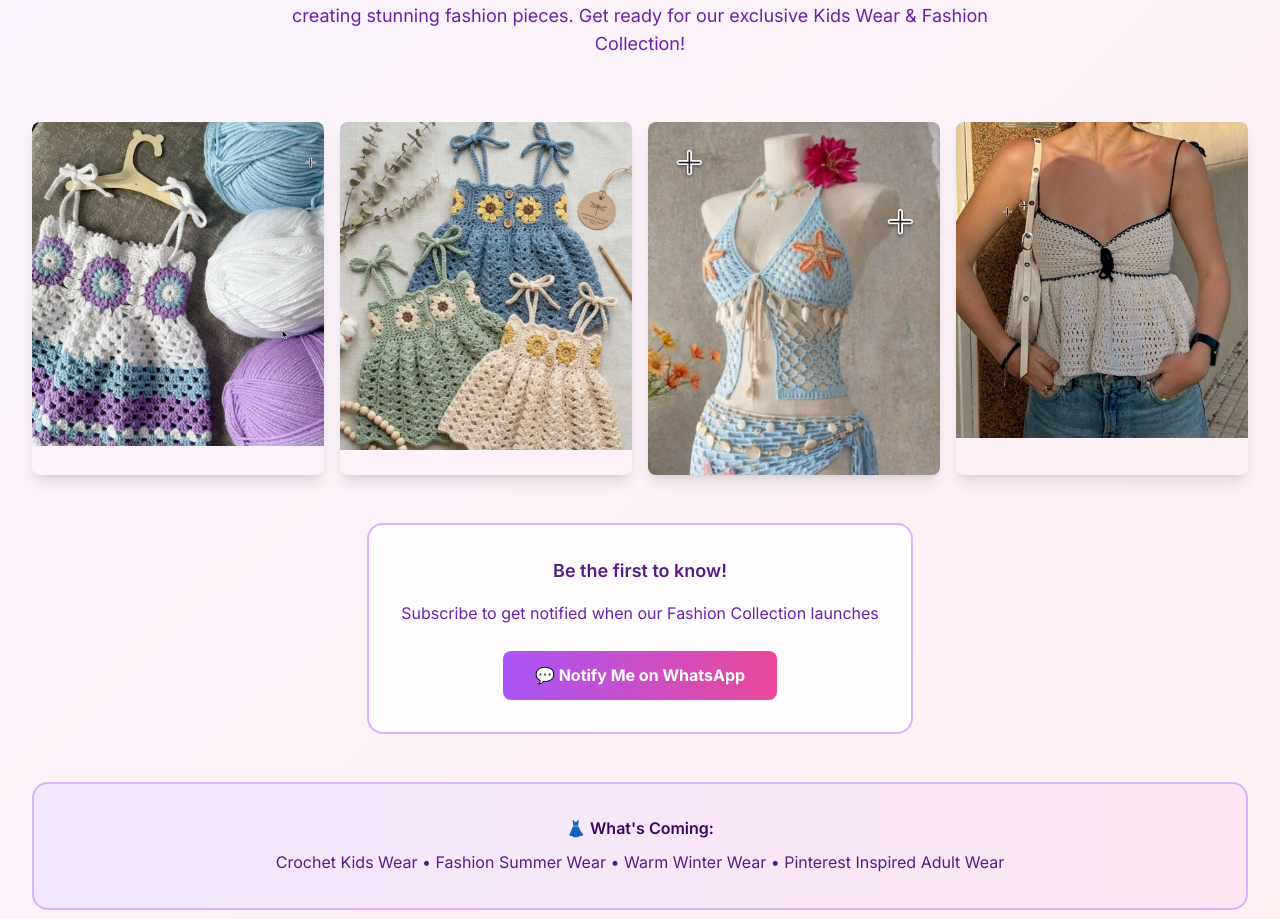
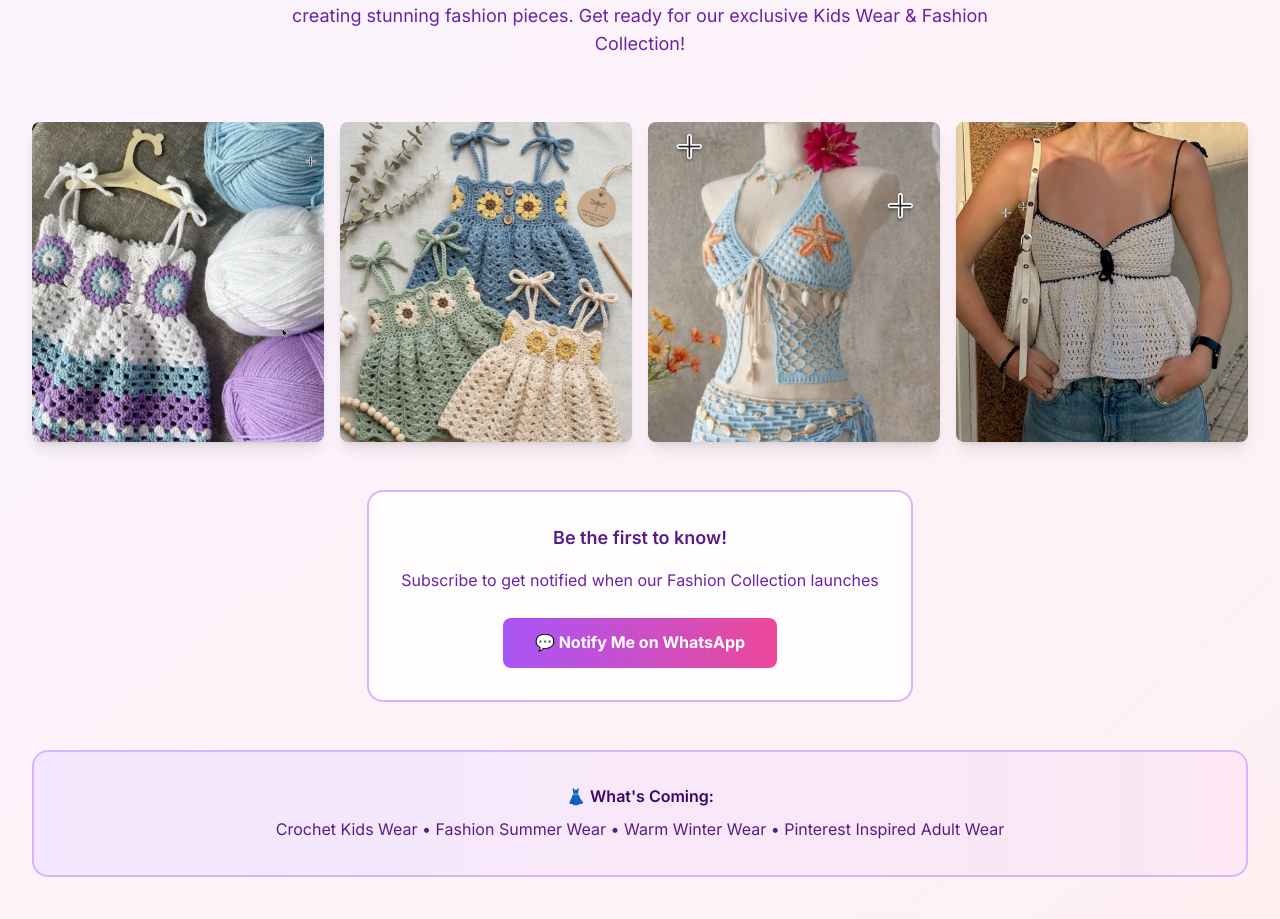
Before and after one commit to NityaPixie/Threads-By-Maa-1.1, a Next.js app: page / in a window 1280 px wide. Shown: the part 5209-6128 px from the top of the page. Built offline with nearby package versions, Linux system fonts and the light colour scheme.

Commit message:
Fix: Make Coming Soon images uniform height
- Add fixed h-80 height to all image containers
- Change from h-auto to h-full with object-cover
- All 4 images now display at same size

```diff
--- a/app/page.jsx
+++ b/app/page.jsx
@@ -619,32 +619,32 @@ Can you tell me more about customization options and delivery time?`;
             </div>
 
             <div className="grid md:grid-cols-4 gap-4 mb-12">
-              <div className="rounded-lg overflow-hidden shadow-lg transform hover:scale-105 transition-all duration-300">
+              <div className="rounded-lg overflow-hidden shadow-lg transform hover:scale-105 transition-all duration-300 h-80">
                 <img
                   src="/images/products/Coming Soon (Kids Wear & Fashion Collection)/Kidswear.png"
                   alt="Kids Fashion Collection"
-                  className="w-full h-auto"
+                  className="w-full h-full object-cover"
                 />
               </div>
-              <div className="rounded-lg overflow-hidden shadow-lg transform hover:scale-105 transition-all duration-300">
+              <div className="rounded-lg overflow-hidden shadow-lg transform hover:scale-105 transition-all duration-300 h-80">
                 <img
                   src="/images/products/Coming Soon (Kids Wear & Fashion Collection)/Kidswear 2.png"
                   alt="Kids Fashion Collection"
-                  className="w-full h-auto"
+                  className="w-full h-full object-cover"
                 />
               </div>
-              <div className="rounded-lg overflow-hidden shadow-lg transform hover:scale-105 transition-all duration-300">
+              <div className="rounded-lg overflow-hidden shadow-lg transform hover:scale-105 transition-all duration-300 h-80">
                 <img
                   src="/images/products/Coming Soon (Kids Wear & Fashion Collection)/Fashion Wear.png"
                   alt="Fashion Collection"
-                  className="w-full h-auto"
+                  className="w-full h-full object-cover"
                 />
               </div>
-              <div className="rounded-lg overflow-hidden shadow-lg transform hover:scale-105 transition-all duration-300">
+              <div className="rounded-lg overflow-hidden shadow-lg transform hover:scale-105 transition-all duration-300 h-80">
                 <img
                   src="/images/products/Coming Soon (Kids Wear & Fashion Collection)/Fashion Wear2.png"
                   alt="Fashion Collection"
-                  className="w-full h-auto"
+                  className="w-full h-full object-cover"
                 />
               </div>
             </div>
```
